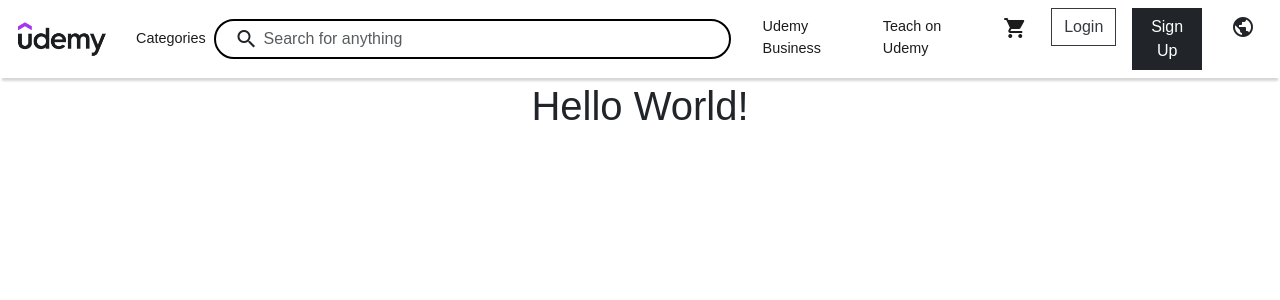
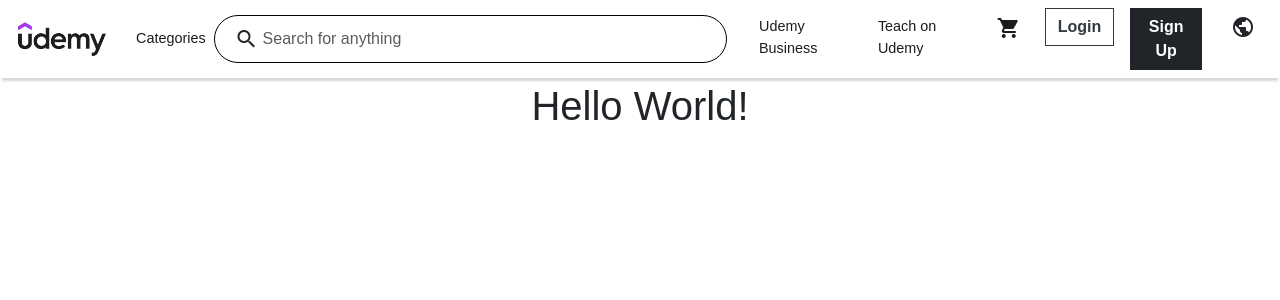
Before and after one commit to Haroon-chh/udemy-clone, a Vue app: page /dashboard in a window 1280 px wide. Shown: the top 300 px of the page. Built offline with nearby package versions, Linux system fonts and the light colour scheme.

Commit message:
dropdown

```diff
--- a/src/components/NavbarComponent.vue
+++ b/src/components/NavbarComponent.vue
@@ -38,7 +38,7 @@
           <!-- Search Bar -->
           <form class="d-flex me-4 w-50 position-relative">
             <div class="input-group">
-                <input class="form-control  rounded-5 ps-5" type="search" placeholder="Search for anything" aria-label="Search">
+                <input class="form-control  rounded-5 ps-5 border" type="search" placeholder="Search for anything" aria-label="Search">
                 <span class="input-group-text position-absolute" style="left: 10px; top: 50%; transform: translateY(-50%); background-color: transparent; border: none;">
                 <span class="material-icons">search</span>
                 </span>
@@ -83,12 +83,12 @@
 
             <!-- Login Button -->
             <li class="nav-item ms-3">
-              <button class="btn btn-outline-secondary rounded-0">Login</button>
+              <button class="btn btn-outline-secondary rounded-0 fw-semibold ">Login</button>
             </li>
 
             <!-- Signup Button -->
             <li class="nav-item ms-3 ">
-              <button class="btn btn-dark rounded-0">Sign Up</button>
+              <button class="btn btn-dark rounded-0 fw-semibold">Sign Up</button>
             </li>
 
             <!-- World Icon Button - Dropdown on Hover -->
@@ -132,6 +132,10 @@
     color: white;
 
   }
+  .nab-item{
+    vertical-align: baseline;
+    justify-items: center;
+  }
   .logo {
     width: 5em;
     display: inline;
@@ -147,6 +151,10 @@
 
   .navbar-nav .dropdown-menu.show {
     display: block;
+    position: absolute;
+    margin-top: 13%;
+    border-radius: 0%;
+    top:100%;
   }
 
   .input-group-text {
@@ -155,8 +163,8 @@
   }
 
   .input-group .form-control {
-    border-width: 2px !important;
     border-color: black !important;
+    height:3em;
   }
 
   .btn-outline-secondary {
```
